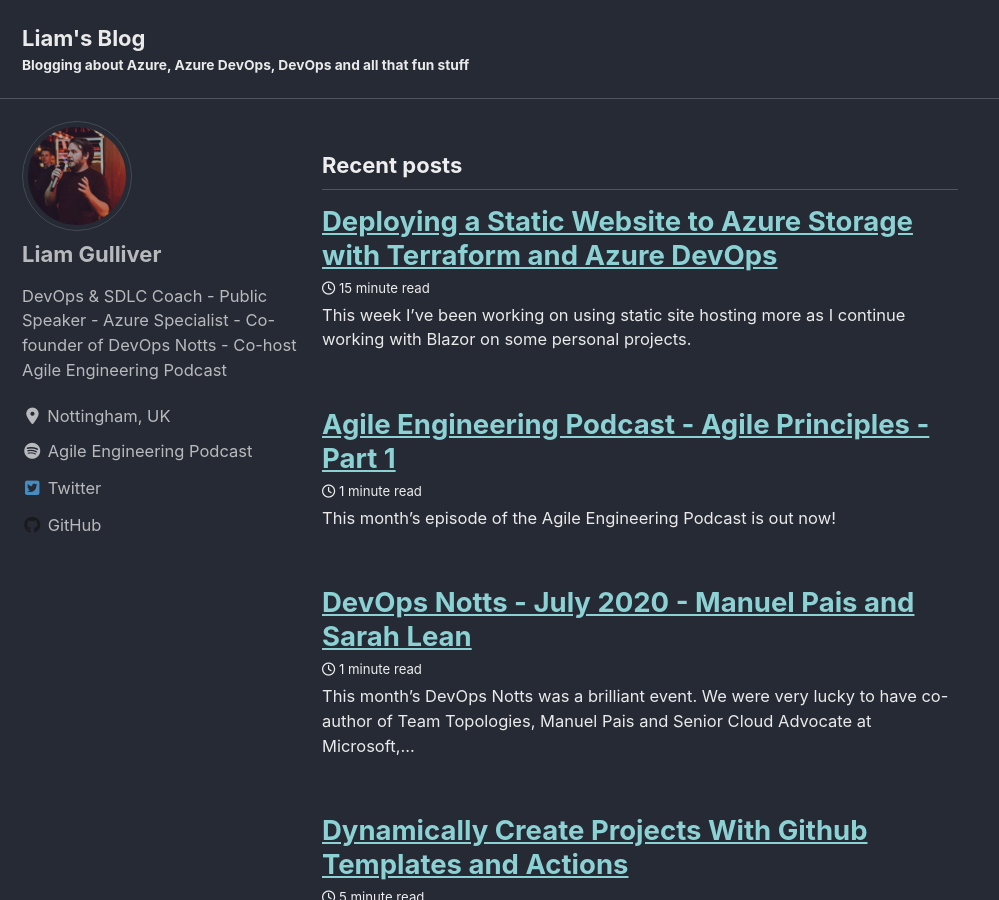
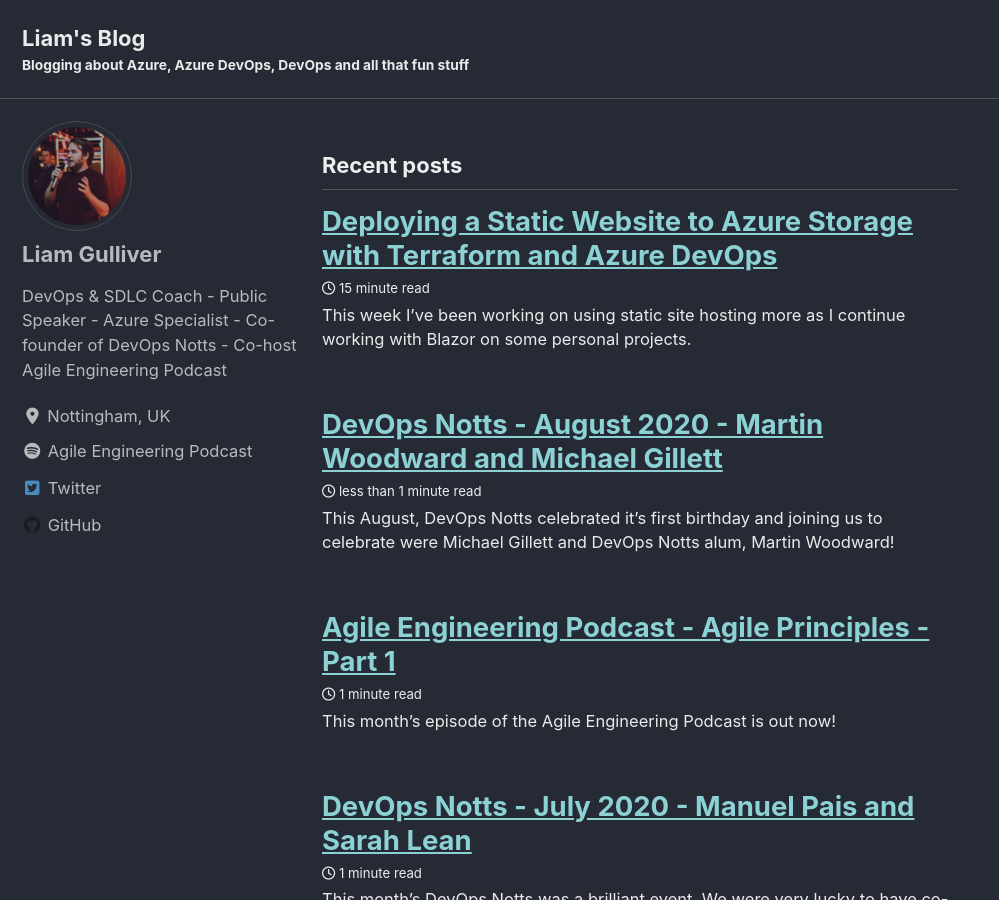
Before and after one commit to lgulliver/lgulliver.github.io, a Jekyll site: the page built from index.html, in a window 1280 px wide and 900 px high. Shown: the whole window, without its empty margins (0-999 px from the left). Built offline with Jekyll 4.4.1, drawn with Linux system fonts in a browser that asks for light colours; cached includes are drawn as plain includes; nearby versions of some CDN libraries; the list of posts is cut into pages by our own code; some of the changed text lies outside the part shown.

Commit message:
corrected dates and times and added devops notts august post

```diff
--- /dev/null
+++ b/_posts/2020-08-30-devops-notts-august-martin-woodward-michael-gillett.md
@@ -0,0 +1,20 @@
+---
+author: Liam Gulliver
+title: DevOps Notts - August 2020 - Martin Woodward and Michael Gillett
+tags: devops remote-working hypothesis-driven-development microsoft betway launchdarkly
+date: 2020-08-30
+header:
+  video:
+    id: YZBkn5CFLYM
+    provider: youtube
+---
+
+This August, DevOps Notts celebrated it's first birthday and joining us to celebrate were Michael Gillett and DevOps Notts alum, Martin Woodward!
+
+What was started as a conversation over a coffee and a doughnut in Nottingham has grown to something we never imagined it could. Attracting just over 1000 people over the last 12 months to come see and engage with industry leaders such as Gene Kim, Tom Hoyland, Manuel Pais, Martin Woodward, Devon Cockram and Louise Paling.
+
+The last 12 months has been an absolute joy and we hope it continues for a very long time.
+
+{% include video id="YZBkn5CFLYM" provider="youtube" %}
+
+If you'd like to come speak at DevOps Notts, contact us on Twitter at [@devopsnotts](https://twitter.com/devopsnotts).
```
Also changed, not shown: _posts/2020-08-30-deploy-storage-account-static-site-terraform-azure-devops.md (renamed from _posts/2020-08-31-deploy-storage-account-static-site-terraform-azure-devops.md, +1 -1 lines).
